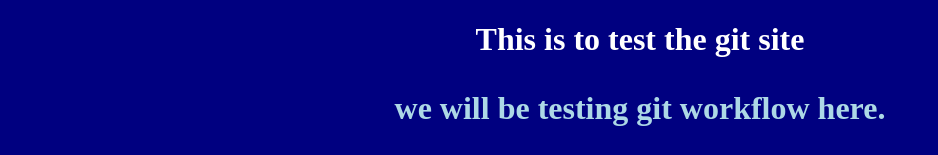
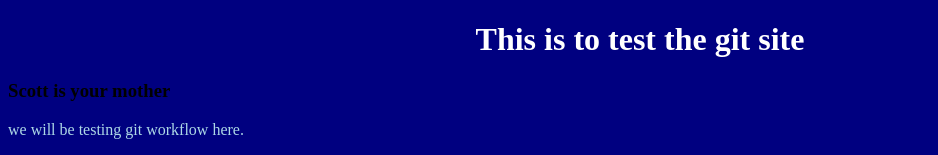
Before and after one commit to mbottone-bkg/mbottone-bkg.github.io, a plain HTML site: page index.html in a window 1280 px wide. Shown: the top 155 px of the page, without its empty margins (0-938 px from the left). Drawn offline with Linux system fonts and the light colour scheme.

Commit message:
added h3

```diff
--- a/index.html
+++ b/index.html
@@ -8,6 +8,7 @@
 </head>
 <body>
    <h1>This is to test the git site <h1>
+    <h3>Scott is your mother</h3>
     <p>we will be testing git workflow here.</p>
     <p>this is the second branch</p>
 </body>
```
